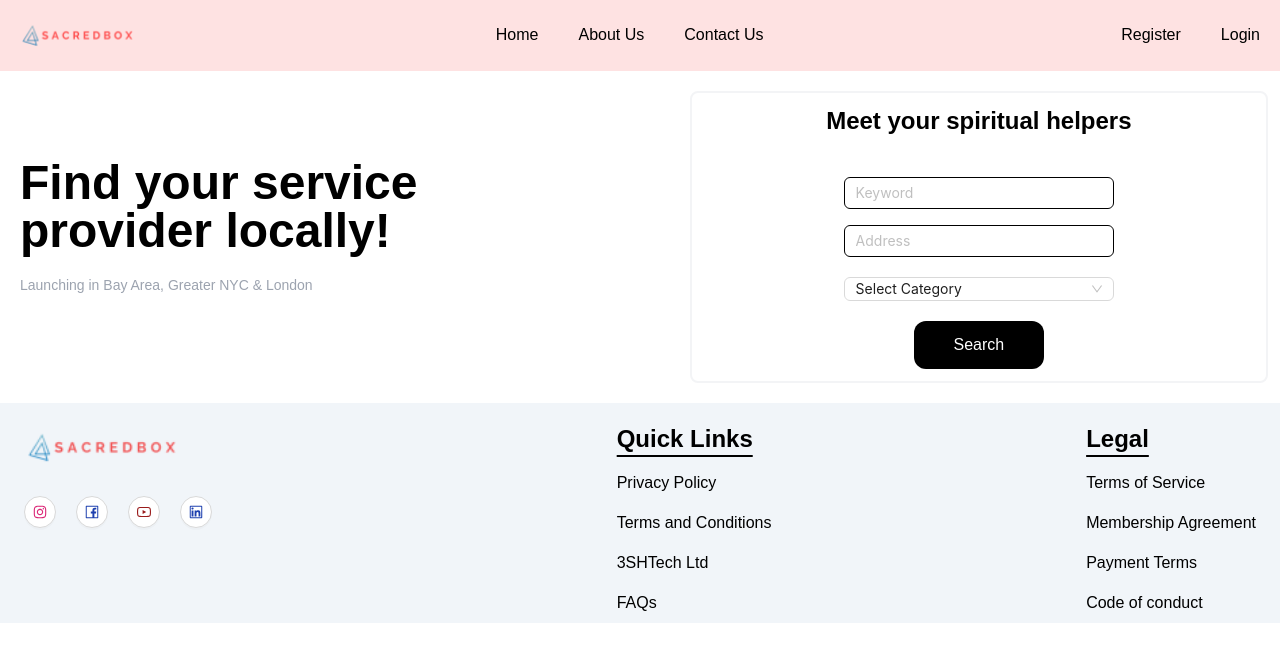
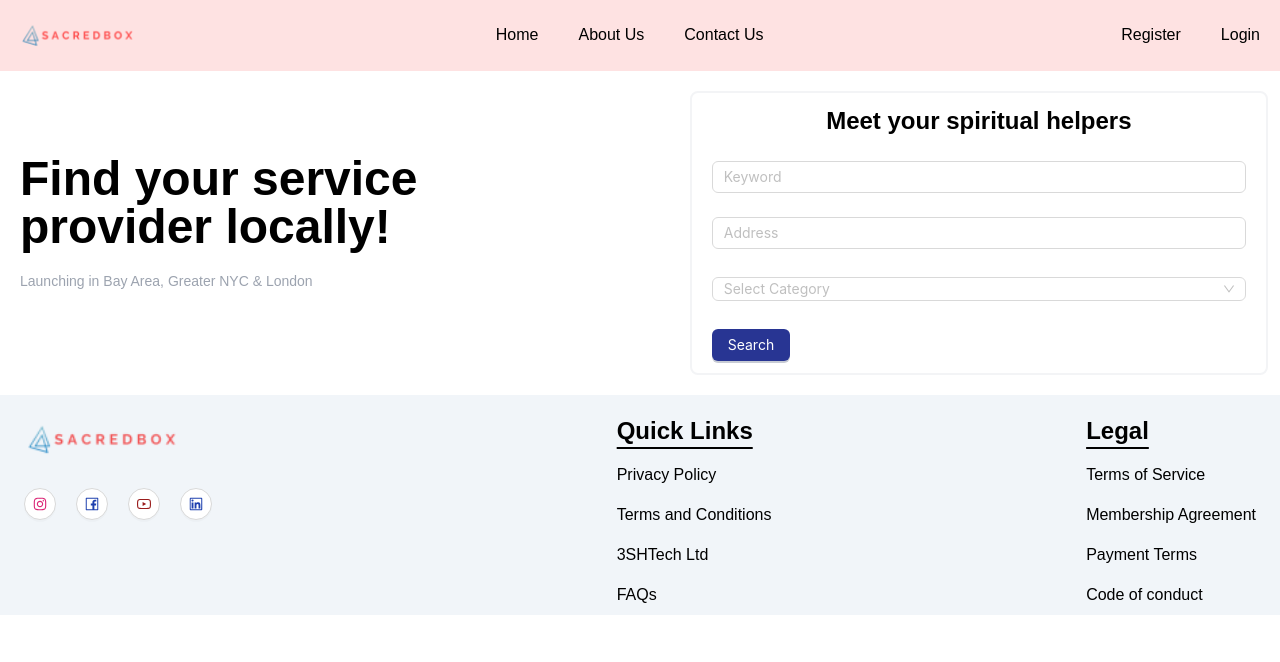
Before and after one commit to 3shtech/sacredboxv2-frontend, a Next.js app: page / in a window 1280 px wide. Shown: the top 662 px of the page. Built offline with nearby package versions, Linux system fonts and the light colour scheme.

Commit message:
added antd forms

```diff
--- a/app/components/Home/searchForm.tsx
+++ b/app/components/Home/searchForm.tsx
@@ -1,7 +1,7 @@
 "use client";
 
 import Link from "next/link";
-import { Select, Input } from "antd";
+import { Select, Input, Form, Button } from "antd";
 
 export default function SearchForm() {
   const handleSelectCategory = (value: string) => {
@@ -9,17 +9,31 @@ export default function SearchForm() {
   };
   return (
     <div className="flex flex-col items-center justify-center mx-3 my-5  px-5 py-3 rounded-lg  md:w-1/2 border-2 border-gray-100  ">
-      <h2 className="font-semibold"> Meet your spiritual helpers</h2>
-      <form
+      <h2 className="font-semibold mb-6"> Meet your spiritual helpers</h2>
+      <Form
         method="post"
-        className="px-5 w-3/4 flex flex-col justify-center items-center gap-4 mt-10"
+        // className="px-5 w-3/4 flex flex-col justify-center items-center gap-4 mt-10"
+        className="w-full"
         action="/searchResults"
+        layout="horizontal"
+        autoComplete="on"
       >
-        <Input placeholder="Keyword" className="input" />
-        <Input placeholder="Address" className="input" />
+        <Form.Item<formFieldType>
+          name="keyword"
+          rules={[{ required: true, message: "Please input your username!" }]}
+        >
+          <Input placeholder="Keyword" />
+        </Form.Item>
+        <Form.Item<formFieldType>
+          name="address"
+          rules={[{ required: true, message: "Please input your username!" }]}
+        >
+          <Input placeholder="Address" />
+        </Form.Item>
 
+        <Form.Item<formFieldType>>
           <Select
-          defaultValue="Select Category"
+            placeholder="Select Category"
             className=" border-black input"
             bordered={true}
             onChange={handleSelectCategory}
@@ -30,15 +44,26 @@ export default function SearchForm() {
             ]}
           />
 
-        <div className="flex flex-col items-center ">
+          {/* <Select placeholder="Select Category">
+            <Select.Option value="priest">Priest</Select.Option>
+            <Select.Option value="reiki">Reiki Healer</Select.Option>
+            <Select.Option value="crystal">Crystal Healer</Select.Option>
+          </Select> */}
+        </Form.Item>
+
+        <Button type="primary" href="/searchResults">
+          {" "}
+          Search
+        </Button>
+        {/* <div className="flex flex-col items-center ">
           <Link
             className="bg-black text-white px-10 py-3 rounded-xl "
             href="/searchResults"
           >
             Search{" "}
           </Link>
-        </div>
-      </form>
+        </div> */}
+      </Form>
     </div>
   );
 }
```
Lines whose indentation alone changed are shown as unchanged.
